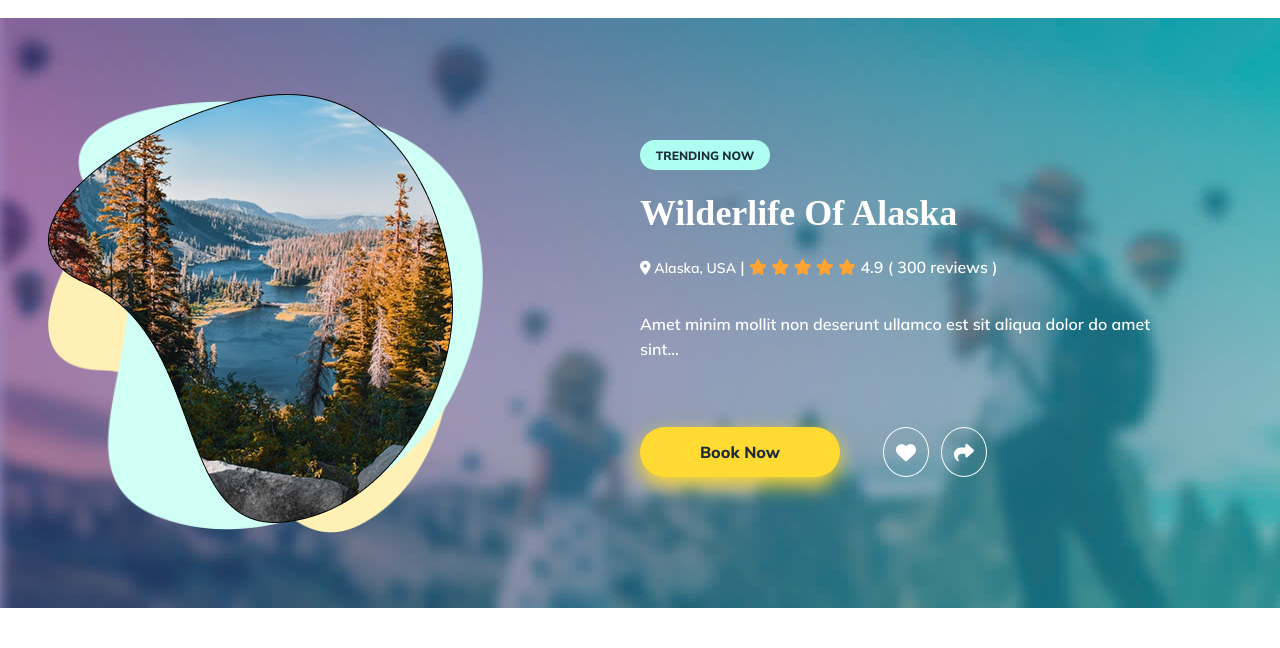
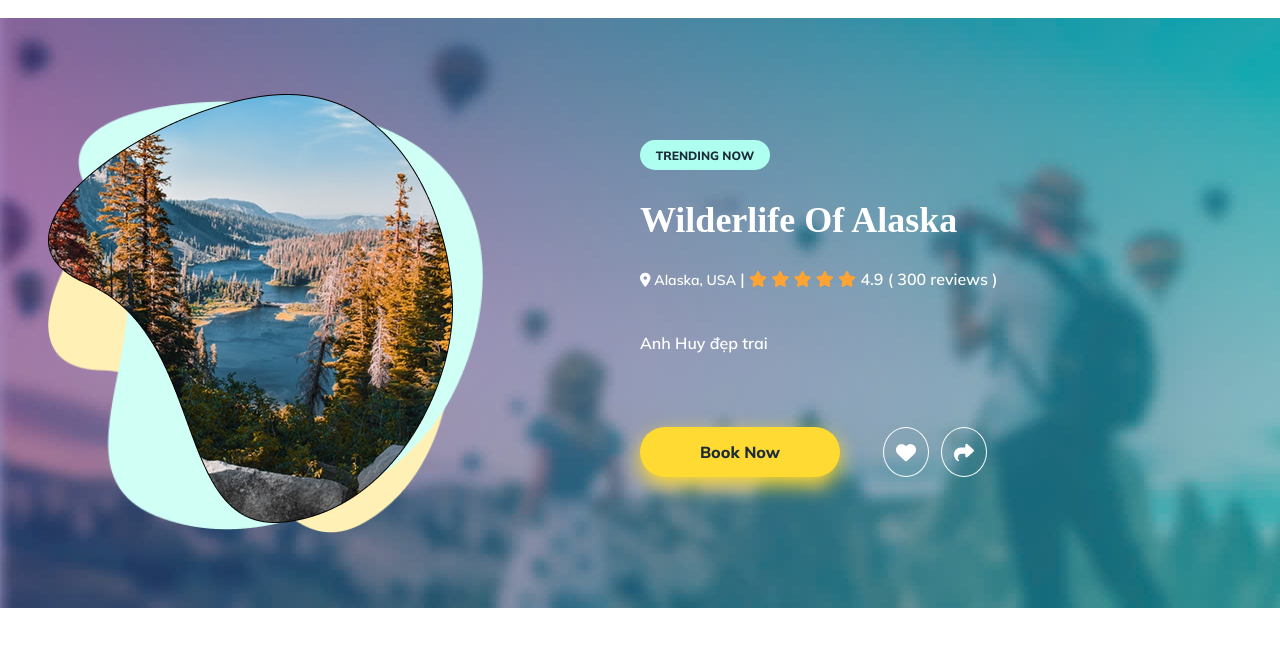
Before and after one commit to HuyNguyeen22303/Tour_Du_Lich, a PHP site: page /index.php in a window 1280 px wide. Shown: the part 1930-2578 px from the top of the page. Run offline with PHP 8.4, Linux system fonts and the light colour scheme; data that the repository does not hold is empty; some web fonts are replaced.

Commit message:
update page index

```diff
--- a/index.php
+++ b/index.php
@@ -307,7 +307,7 @@ try {
           </span>
         </div>
         <p class="inner-desc">
-          Amet minim mollit non deserunt ullamco est sit aliqua dolor do amet sint...
+          Anh Huy đẹp trai
         </p>
         <div class="button">
           <div class="button-2"><a href="chi-tiet-tour.php">Book Now</a></div>
```
